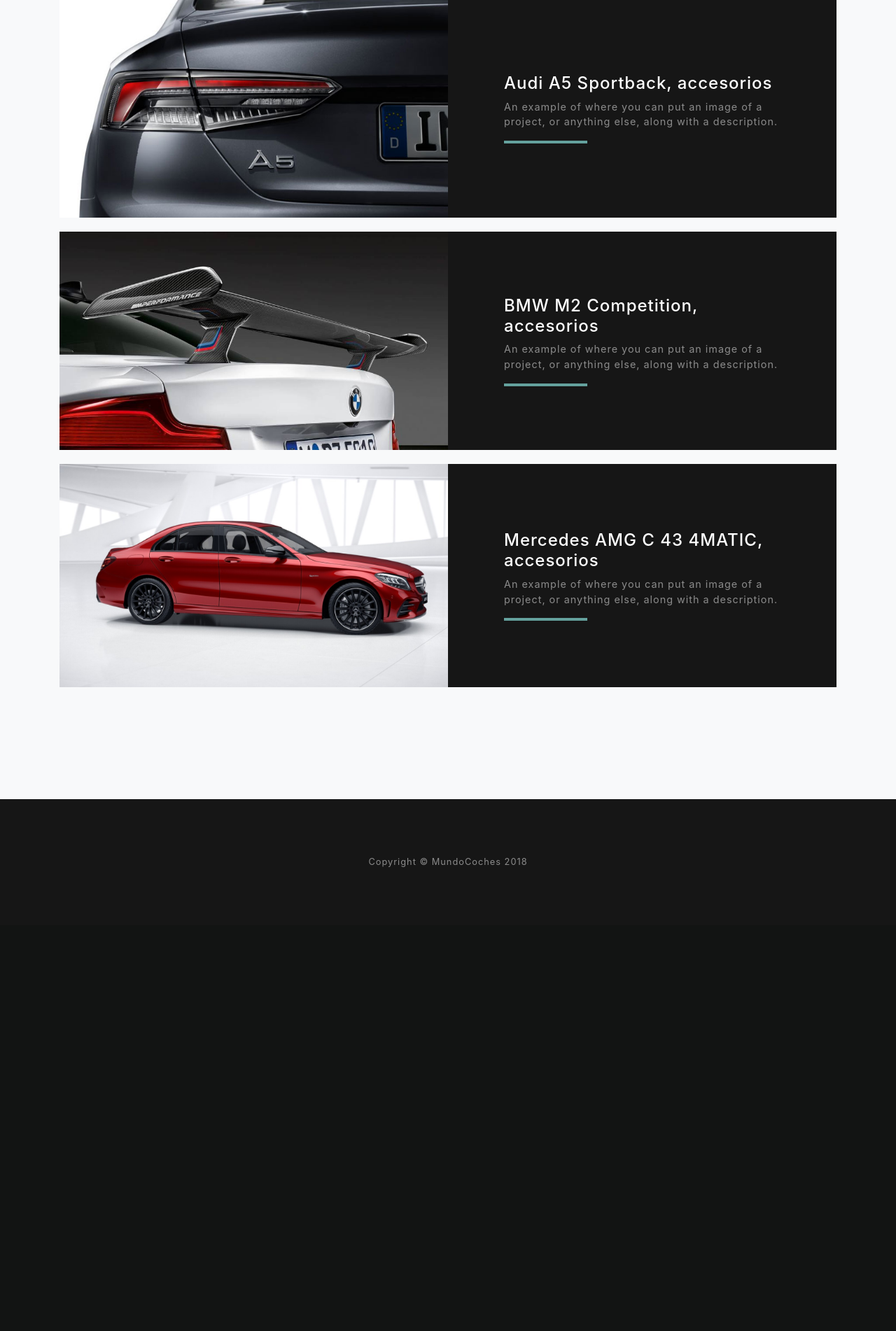
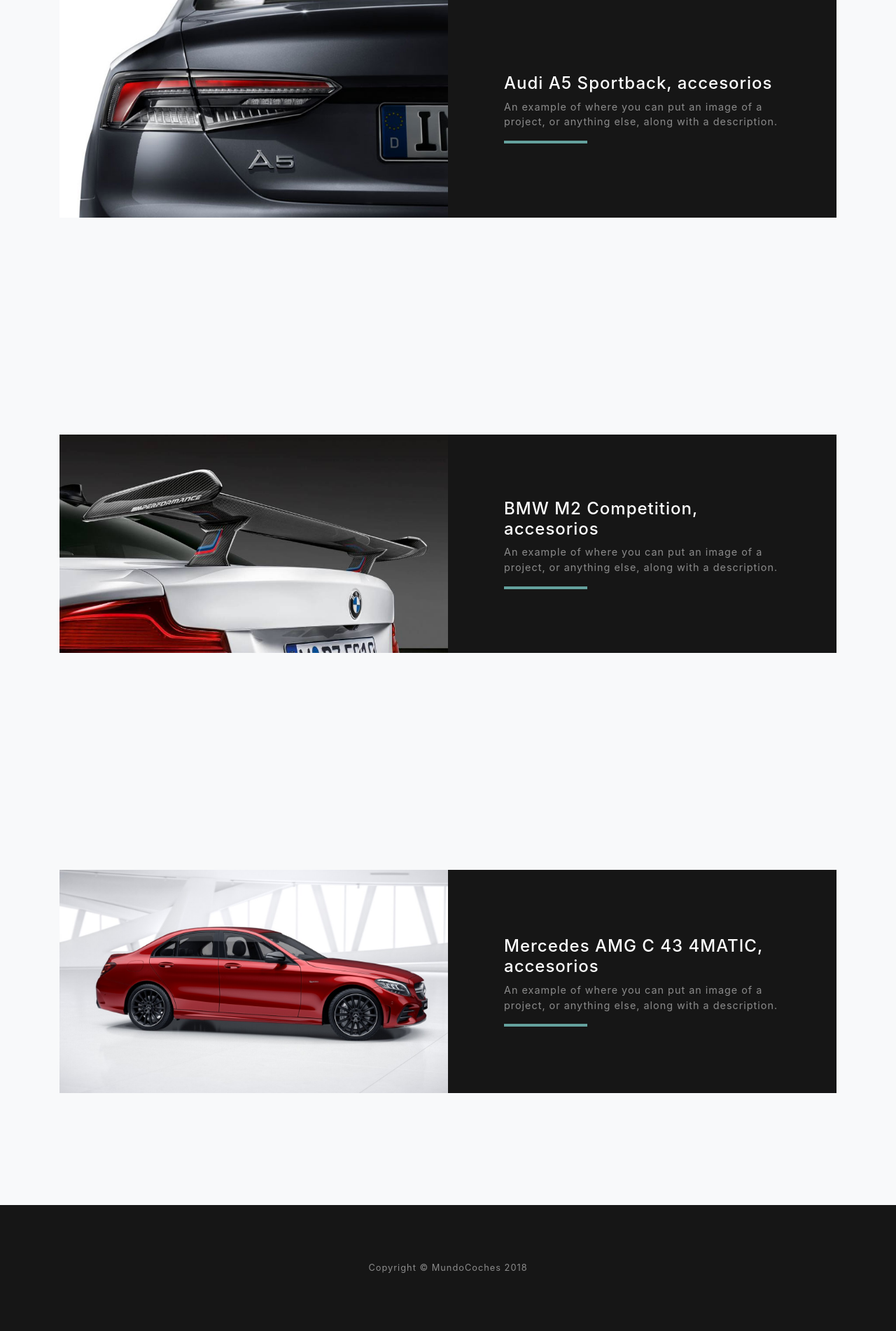
Before and after one commit to jchicano/mundocoches, a PHP site: page /accesorios/index.php in a window 1280 px wide. Shown: the part 161-2063 px from the top of the page at 70% size. Before the commit the page ends 1400 px from the top, so only its background shows below. Run offline with PHP 8.4, Linux system fonts and the light colour scheme.

Commit message:
accesorios

```diff
--- a/accesorios/index.php
+++ b/accesorios/index.php
@@ -32,7 +32,7 @@
         </div>
       </section>
       <!-- BMW -->
-      <section id="projects" class="projects-section bg-light" style="margin-top:-300px">
+      <section id="projects" class="projects-section bg-light" style="margin-top:-10px">
         <div class="row justify-content-center no-gutters mb-5 mb-lg-0">
           <div class="col-lg-6">
             <img class="img-fluid" src="../img/accesorios/bmwacc.jpg" alt="">
@@ -51,7 +51,7 @@
         </div>
       </section>
       <!-- MERCEDES -->
-      <section id="projects" class="projects-section bg-light" style="margin-top:-300px">
+      <section id="projects" class="projects-section bg-light" style="margin-top:-10px">
         <div class="row justify-content-center no-gutters mb-5 mb-lg-0">
           <div class="col-lg-6">
             <img class="img-fluid" src="../img/accesorios/mercedesacc.jpg" alt="">
```
